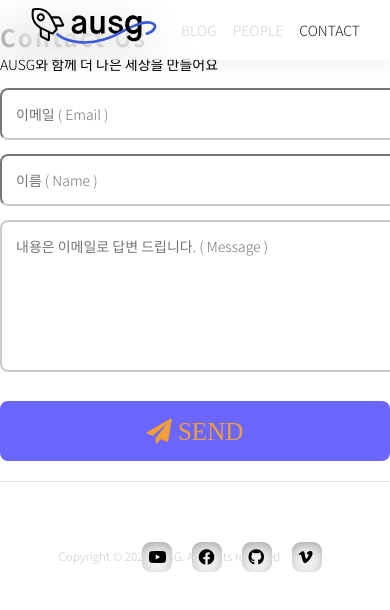
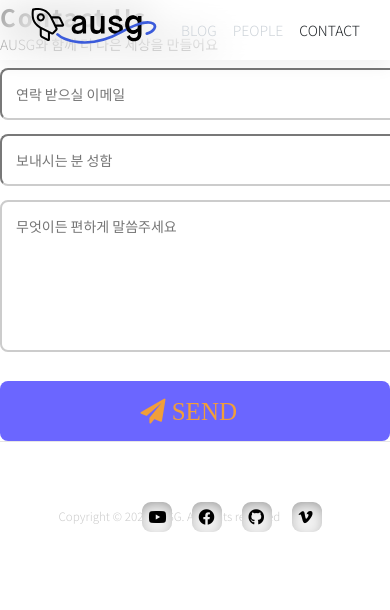
Before and after one commit to AUSG/Relay-Homepage, a Next.js app in the folder client/: page /contact in a window 390 px wide. Shown: the top 610 px of the page. Built offline with nearby package versions, Linux system fonts and the light colour scheme.

Commit message:
feat: mobile compatibility on Contact page

```diff
--- a/client/src/pages/contact.tsx
+++ b/client/src/pages/contact.tsx
@@ -4,7 +4,8 @@ import { NextPage } from "next";
 const ContactPage: NextPage = () => {
   return (
     <AppLayout>
-      <div className="contact">
+      <div className="contact mx-auto">
+        <div className="max-w-4xl mx-4">
           <div className="py-20 px-3 text-black">
             <h1 className="mb-8 text-4xl font-bold">Contact Us</h1>
 
@@ -20,7 +21,7 @@ const ContactPage: NextPage = () => {
                 className="boxes"
                 type="email"
                 name="_replyto"
-              placeholder="이메일 ( Email )"
+                placeholder="연락 받으실 이메일"
                 aria-required={true}
                 data-validation-required-message="Please enter your email address."
               />
@@ -28,7 +29,7 @@ const ContactPage: NextPage = () => {
                 className="boxes"
                 type="text"
                 name="name"
-              placeholder="이름 ( Name )"
+                placeholder="보내시는 분 성함"
                 aria-required={true}
                 data-validation-required-message="Please enter your name."
               />
@@ -36,15 +37,16 @@ const ContactPage: NextPage = () => {
                 className="boxes"
                 id="message"
                 name="message"
-              placeholder="내용은 이메일로 답변 드립니다. ( Message )"
+                placeholder="무엇이든 편하게 말씀주세요"
                 aria-required={true}
                 data-validation-required-message="Please enter a message."
               ></textarea>
             </div>
             <button className="sendbutton" type="submit" value="Send">
-            <i className="fa fa-paper-plane"> SEND</i>
+              <i className="fa fa-paper-plane"> SEND &nbsp;</i>
             </button>
           </form>
+        </div>
       </div>
     </AppLayout>
   );
--- a/client/src/styles/global.css
+++ b/client/src/styles/global.css
@@ -124,11 +124,6 @@ body {
 }
 
 /*Contact Page*/
-
-.contact {
-  max-width: 800px;
-  margin: 20px auto;
-}
 
 .contact > form {
   text-align: center;
```
Lines whose indentation alone changed are shown as unchanged.
